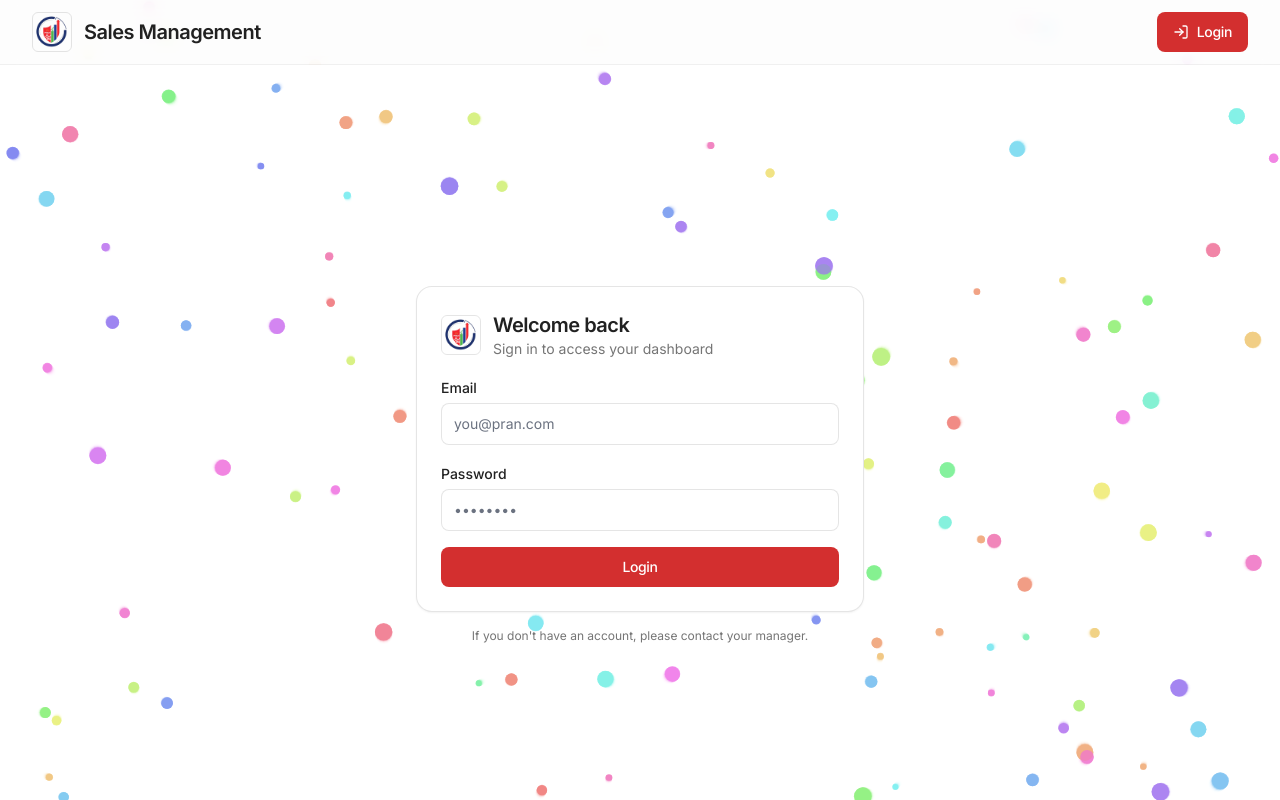
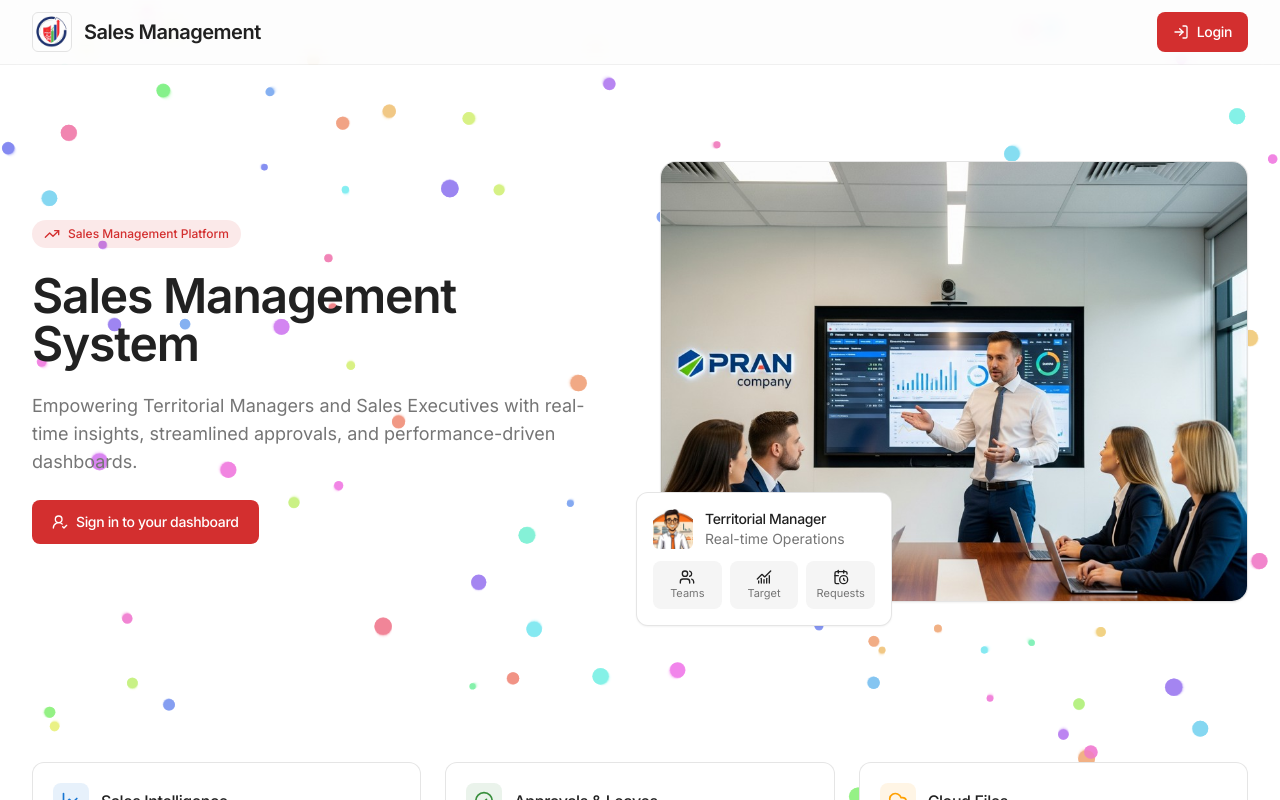
Before and after one commit to I-am-Dark-Shadow/sales-management, a React (Vite) app in the folder frontend/: page / in a window 1280 px wide. Before the commit this address led to /login. Shown: the top 800 px of the page. Built offline with nearby package versions, Linux system fonts and the light colour scheme; no server answers; the HTML template or start-up script is replaced by a standard one.

Commit message:
first commit

```diff
--- a/frontend/src/App.jsx
+++ b/frontend/src/App.jsx
@@ -67,7 +67,7 @@
 }
 
 function App() {
-  const { isAuthenticated, getMe, accessToken, user, setNotifications } = useAuthStore();
+  const { isAuthenticated, getMe, accessToken, setNotifications } = useAuthStore();
 
   useEffect(() => {
     const initApp = async () => {
@@ -88,7 +88,7 @@
         <Routes>
           {/* --- Public Routes --- */}
           <Route element={<PublicLayout />}>
-            <Route path="/home" element={<HomePage />} />
+            <Route path="/" element={<HomePage />} />
             <Route path="/login" element={!isAuthenticated ? <LoginPage /> : <Navigate to="/" />} />
           </Route>
 
```
Also changed, not shown: frontend/vercel.json.
